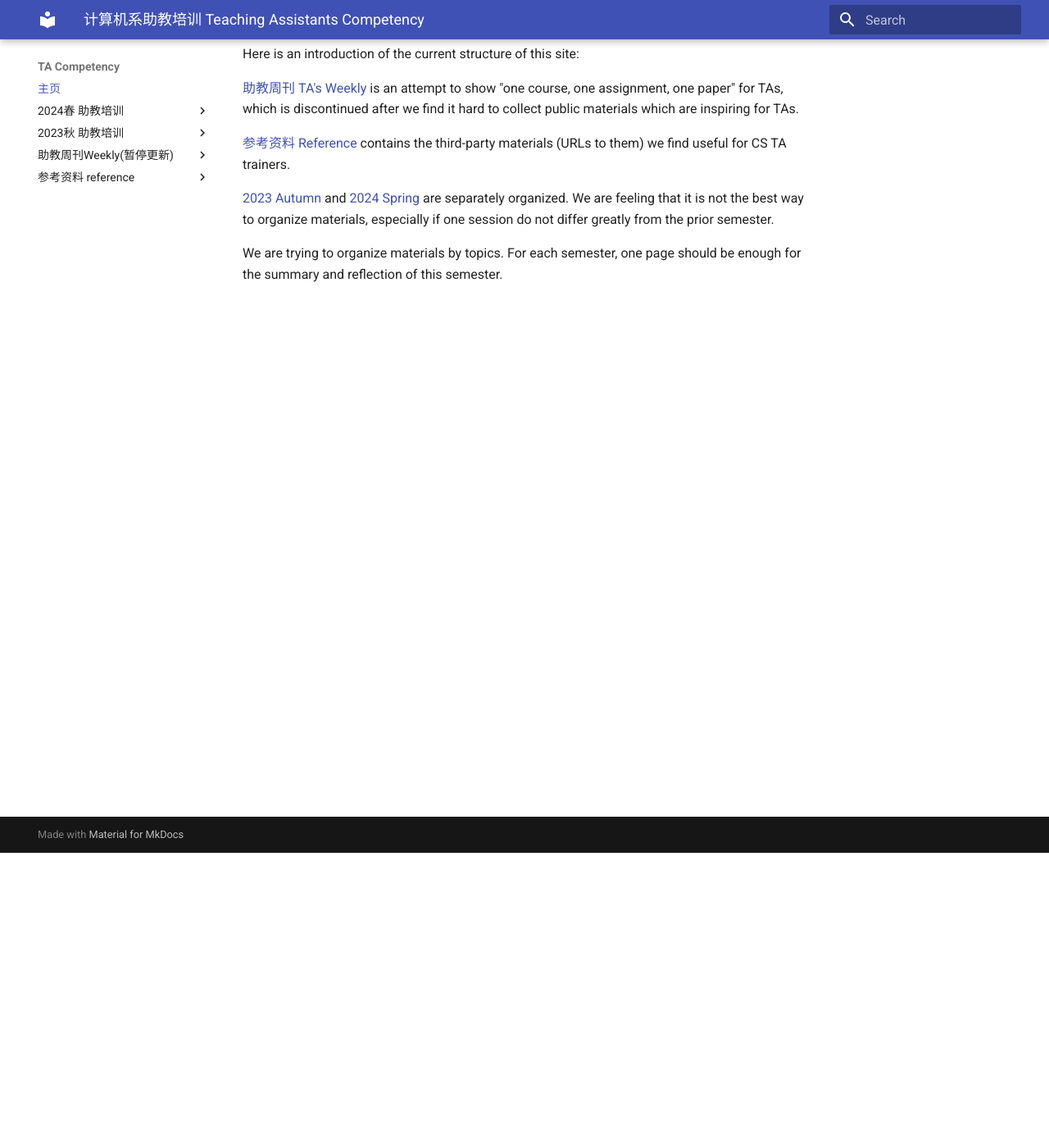
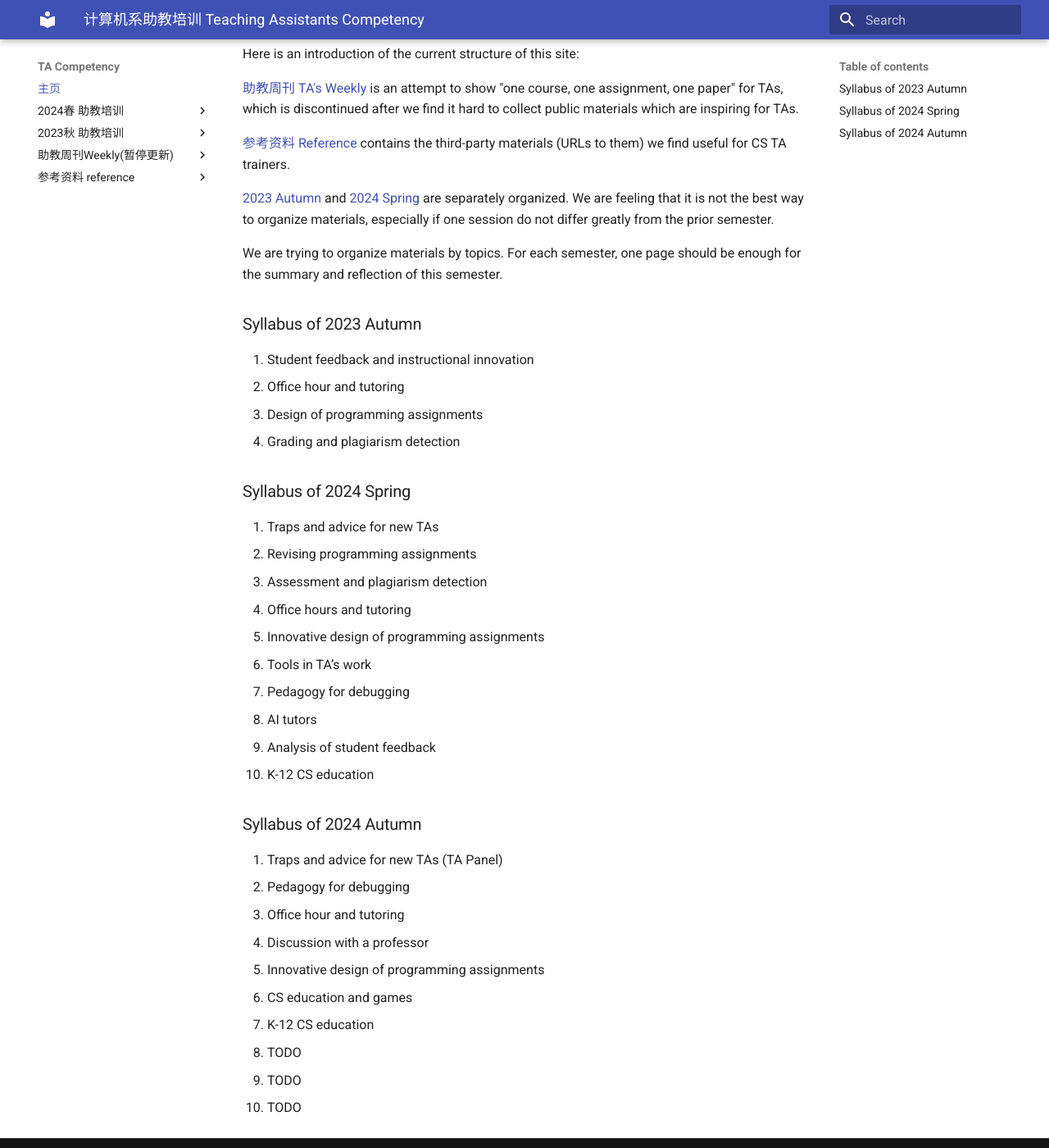
Before and after one commit to THUCSTAC/TAC, an MkDocs documentation site: the page built from docs/index.md, in a window 1280 px wide and 1400 px high, scrolled down 360 px. Shown: the whole window at 82% size. Built offline with MkDocs 1.6.1 and Material for MkDocs 9.7.7, drawn with Linux system fonts in a browser that asks for light colours.

Commit message:
update syllabus

```diff
--- a/docs/index.md
+++ b/docs/index.md
@@ -18,3 +18,37 @@ Here is an introduction of the current structure of this site:
 [2023 Autumn](https://thucstac.github.io/TAC/textbook/) and [2024 Spring](https://thucstac.github.io/TAC/2024S/) are separately organized. We are feeling that it is not the best way to organize materials, especially if one session do not differ greatly from the prior semester.
 
 We are trying to organize materials by topics. For each semester, one page should be enough for the summary and reflection of this semester.
+
+
+### Syllabus of 2023 Autumn
+
+1. Student feedback and instructional innovation
+2. Office hour and tutoring
+3. Design of programming assignments
+4. Grading and plagiarism detection
+
+### Syllabus of 2024 Spring
+
+1. Traps and advice for new TAs
+2. Revising programming assignments
+3. Assessment and plagiarism detection
+4. Office hours and tutoring
+5. Innovative design of programming assignments
+6. Tools in TA’s work
+7. Pedagogy for debugging
+8. AI tutors
+9. Analysis of student feedback
+10. K-12 CS education
+
+### Syllabus of 2024 Autumn
+
+1. Traps and advice for new TAs (TA Panel)
+2. Pedagogy for debugging
+3. Office hour and tutoring
+4. Discussion with a professor
+5. Innovative design of programming assignments
+6. CS education and games
+7. K-12 CS education
+8. TODO
+9. TODO
+10. TODO
```
